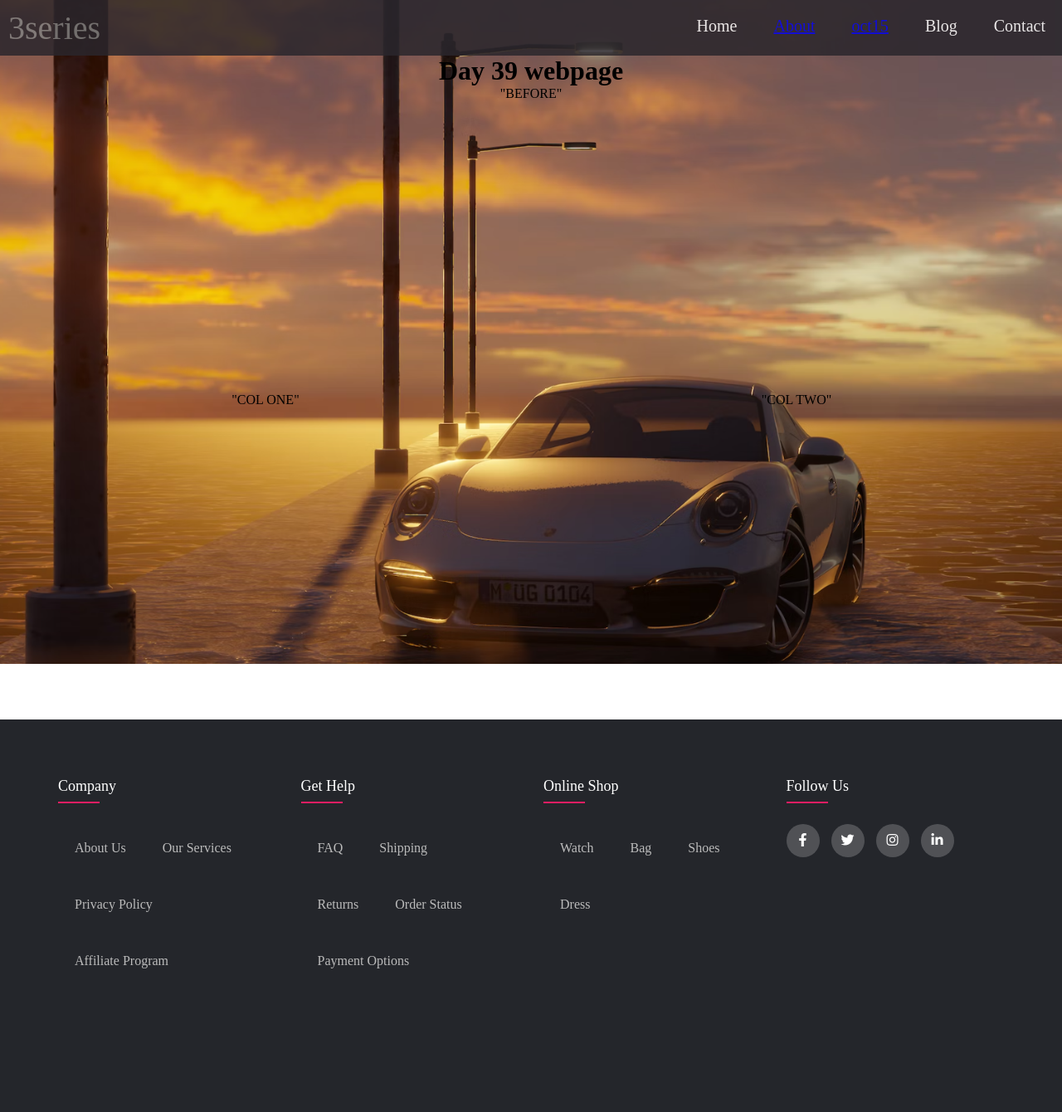
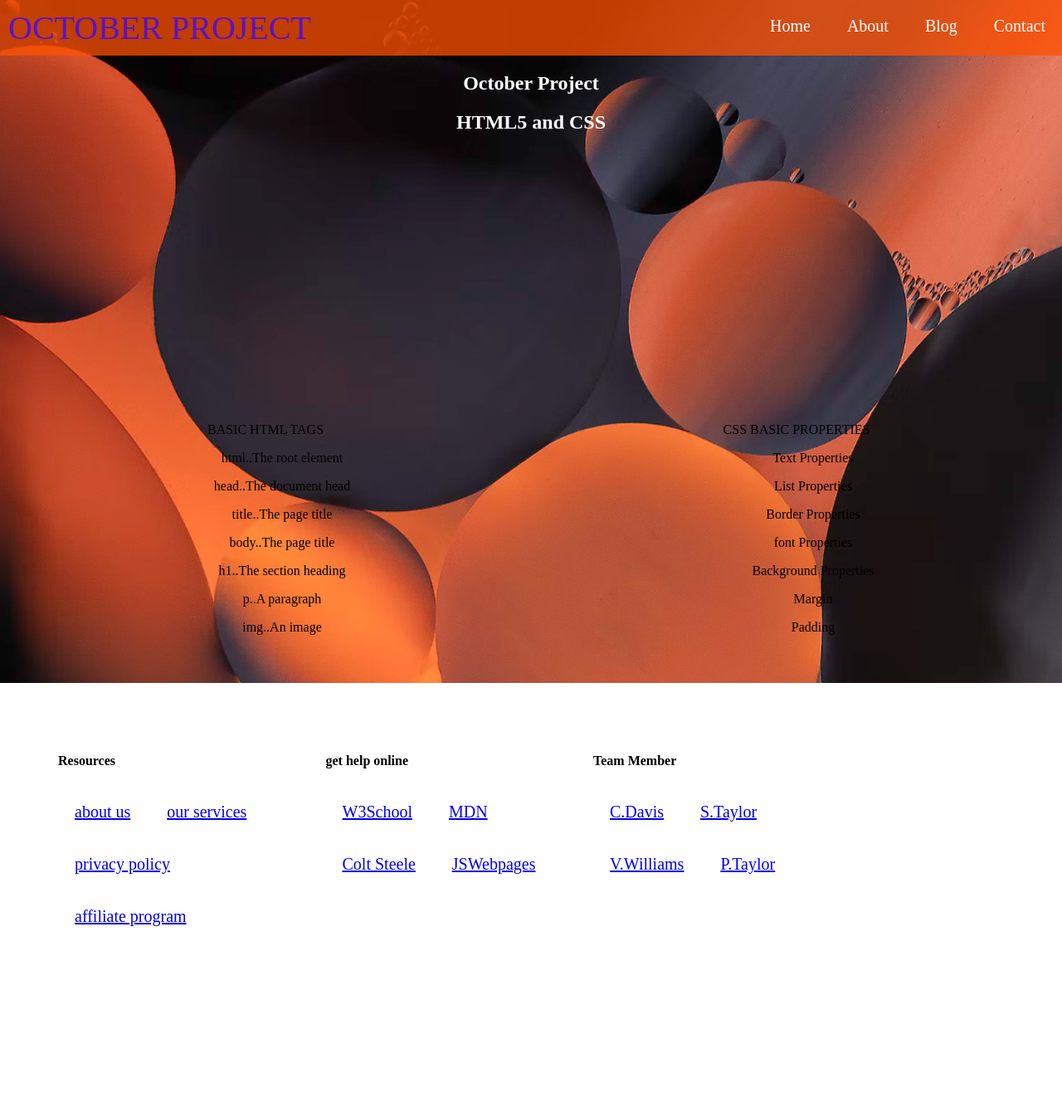
Before and after one commit to DavisCher/coffee_cup, a plain HTML site: page index.html in a window 1280 px wide. Shown: the whole page at 83% size. After the commit the page ends 1287 px from the top, so only its background shows below. Drawn offline with Linux system fonts and the light colour scheme.

Commit message:
Add files via upload

```diff
--- a/index.html
+++ b/index.html
@@ -5,81 +5,87 @@
     <meta http-equiv="X-UA-Compatible" content="IE=edge">
     <meta name="viewport" content="width=device-width, initial-scale=1.0">
     <title>Document</title>
-    <link rel="stylesheet" type="text/css" href="https://cdnjs.cloudflare.com/ajax/libs/font-awesome/5.15.1/css/all.min.css">
     <link rel="stylesheet" href="style.css">
 </head>
 <body>
     <div class="header">
-        <div class="logo">3series</div>
+        <div class="logo">OCTOBER PROJECT</div>
 
         <div class="nav">
-        <li>Home</li>
-            <li><a href="about/index.html">About</a></li>
-            <li><a href="sat2022oct15/index.html">oct15</a></li>
-        <li>Blog</li>
-        <li>Contact</li>
-     </div>
-     </div>
+            <li>Home</li>
+            <li>About</li>
+            <li>Blog</li>
+            <li>Contact</li>
+            </div>
+        </div>
 
 <div class="hero">
-<h1>Day 39 webpage</h1>
-<p>"BEFORE"</p>
+        <h2>October Project</h2>
+        <h2>HTML5 and CSS</h2>
+
 </div>
-
 
 <div class="row">
     <div class="col">
-        <p>"COL ONE"</p>
+        <p>BASIC HTML TAGS</p>
+        <ul>
+        <p>html..The root element</p>
+        <p>head..The document head</p>
+        <p>title..The page title</p>
+        <p>body..The page title</p>
+        <p>h1..The section heading</p>
+        <p>p..A paragraph</p>
+        <p>img..An image</p>
+        </ul>
     </div>
     <div class="col">
-        <p>"COL TWO"</p>
+        <p>CSS BASIC PROPERTIES</p>
+        <ul>
+        <p>Text Properties</p>
+        <p>List Properties</p>
+        <p>Border Properties</p>
+        <p>font Properties</p>
+        <p>Background Properties</p>
+        <p>Margin</p>
+        <p>Padding</p>
+        </ul>
     </div>
 </div>
-
-
 <footer class="footer">
     <div class="container">
         <div class="row">
+
             <div class="footer-col">
-                <h4>company</h4>
-                <ul>
+                <h4>Resources</h4>
+
                     <li><a href="#">about us</a></li>
                     <li><a href="#">our services</a></li>
                     <li><a href="#">privacy policy</a></li>
                     <li><a href="#">affiliate program</a></li>
-                </ul>
+
             </div>
             <div class="footer-col">
-                <h4>get help</h4>
-                <ul>
-                    <li><a href="#">FAQ</a></li>
-                    <li><a href="#">shipping</a></li>
-                    <li><a href="#">returns</a></li>
-                    <li><a href="#">order status</a></li>
-                    <li><a href="#">payment options</a></li>
-                </ul>
+                <h4>get help online</h4>
+
+
+                    <li><a href="#">W3School</a></li>
+                    <li><a href="#">MDN</a></li>
+                    <li><a href="#">Colt Steele</a></li>
+                    <li><a href="#">JSWebpages</a></li>
+
             </div>
+
             <div class="footer-col">
-                <h4>online shop</h4>
-                <ul>
-                    <li><a href="#">watch</a></li>
-                    <li><a href="#">bag</a></li>
-                    <li><a href="#">shoes</a></li>
-                    <li><a href="#">dress</a></li>
-                </ul>
-            </div>
-            <div class="footer-col">
-                <h4>follow us</h4>
-                <div class="social-links">
-                    <a href="#"><i class="fab fa-facebook-f"></i></a>
-                    <a href="#"><i class="fab fa-twitter"></i></a>
-                    <a href="#"><i class="fab fa-instagram"></i></a>
-                    <a href="#"><i class="fab fa-linkedin-in"></i></a>
-                </div>
-            </div>
+            <h4>Team Member</h4>
+
+
+                <li><a href="#">C.Davis</a></li>
+                <li><a href="#">S.Taylor</a></li>
+                <li><a href="#">V.Williams</a></li>
+                <li><a href="#">P.Taylor</a></li>
+
         </div>
-    </div>
-</footer>
+
 
 </body>
 </html>
--- a/style.css
+++ b/style.css
@@ -1,34 +1,32 @@
-*{
-	margin:0;
-	padding:0;
-	box-sizing: border-box;
-}
 body{
-    background-image: url(porsche_mug.png);
+    margin: 0;
+background-image: url(orange_ball.png);
    background-size: cover;
    background-position: center center;
    background-repeat: no-repeat;
    height: 100vh;
    width: 100%;
+
 }
 
-/* header section */
-.header{background-color: #2a262cff; clear:both; overflow: auto; opacity: .85;}
-.logo{ float:left; color: gray; padding:10px; font-size: 40px;}
+
+
+
+.header{background-color: rgb(255, 81, 0, 0.75); clear:both; overflow: auto;}
+.logo{float:left; color: rgba(71, 10, 238, 0.856); padding:10px; font-size: 40px;}
 .nav{ float:right; color: white;}
+
+
+
 li{display: inline-block;
 padding: 20px;
 font-size: 20px ;
 }
 
-/* hero section */
-.hero{ height: 400px;}
-.hero h1{text-align:center;}
-.hero p{text-align:center;}
-
-
-
-
+/*hero section */
+.hero{ height: 400px; color: white;}
+.hero h2{text-align: center;}
+.hero p{text-align: center;}
 
 /* Clear floats after the columns */
 .row{ height: 400px;}
@@ -59,85 +57,31 @@ font-size: 20px ;
 ul{
    list-style: none;
 }
-.footer{
-	background-color: #24262b;
-    padding: 70px 0;
-}
+
+
+
+
+
+
+
+
+
+
+
+
+
+
+
+
+
+
+
+
+
+
+
+
 .footer-col{
     width: 25%;
     padding: 0 15px;
  }
-.footer-col h4{
-	font-size: 18px;
-	color: #ffffff;
-	text-transform: capitalize;
-	margin-bottom: 35px;
-	font-weight: 500;
-	position: relative;
-}
-.footer-col h4::before{
-	content: '';
-	position: absolute;
-	left:0;
-	bottom: -10px;
-	background-color: #e91e63;
-	height: 2px;
-	box-sizing: border-box;
-	width: 50px;
-}
-.footer-col ul li:not(:last-child){
-	margin-bottom: 10px;
-}
-.footer-col ul li a{
-	font-size: 16px;
-	text-transform: capitalize;
-	color: #ffffff;
-	text-decoration: none;
-	font-weight: 300;
-	color: #bbbbbb;
-	display: block;
-	transition: all 0.3s ease;
-}
-.footer-col ul li a:hover{
-	color: #ffffff;
-	padding-left: 8px;
-}
-.footer-col .social-links a{
-	display: inline-block;
-	height: 40px;
-	width: 40px;
-	background-color: rgba(255,255,255,0.2);
-	margin:0 10px 10px 0;
-	text-align: center;
-	line-height: 40px;
-	border-radius: 50%;
-	color: #ffffff;
-	transition: all 0.5s ease;
-}
-.footer-col .social-links a:hover{
-	color: #24262b;
-	background-color: #ffffff;
-}
-
-
-/* Responsive layout - when the screen is less than 600px wide, make the two columns stack on top of each other instead of next to each other */
-@media screen and (max-width: 600px) {
-  .col-25, .col-75, input[type=submit] {
-    width: 100%;
-    margin-top: 0;
-  }
-}
-
-
-/* footer responsive*/
-@media(max-width: 767px){
-  .footer-col{
-    width: 50%;
-    margin-bottom: 30px;
-}
-}
-@media(max-width: 574px){
-  .footer-col{
-    width: 100%;
-}
-}
```
Also changed, not shown: orange_ball.png (added). Lines whose indentation alone changed are shown as unchanged.
